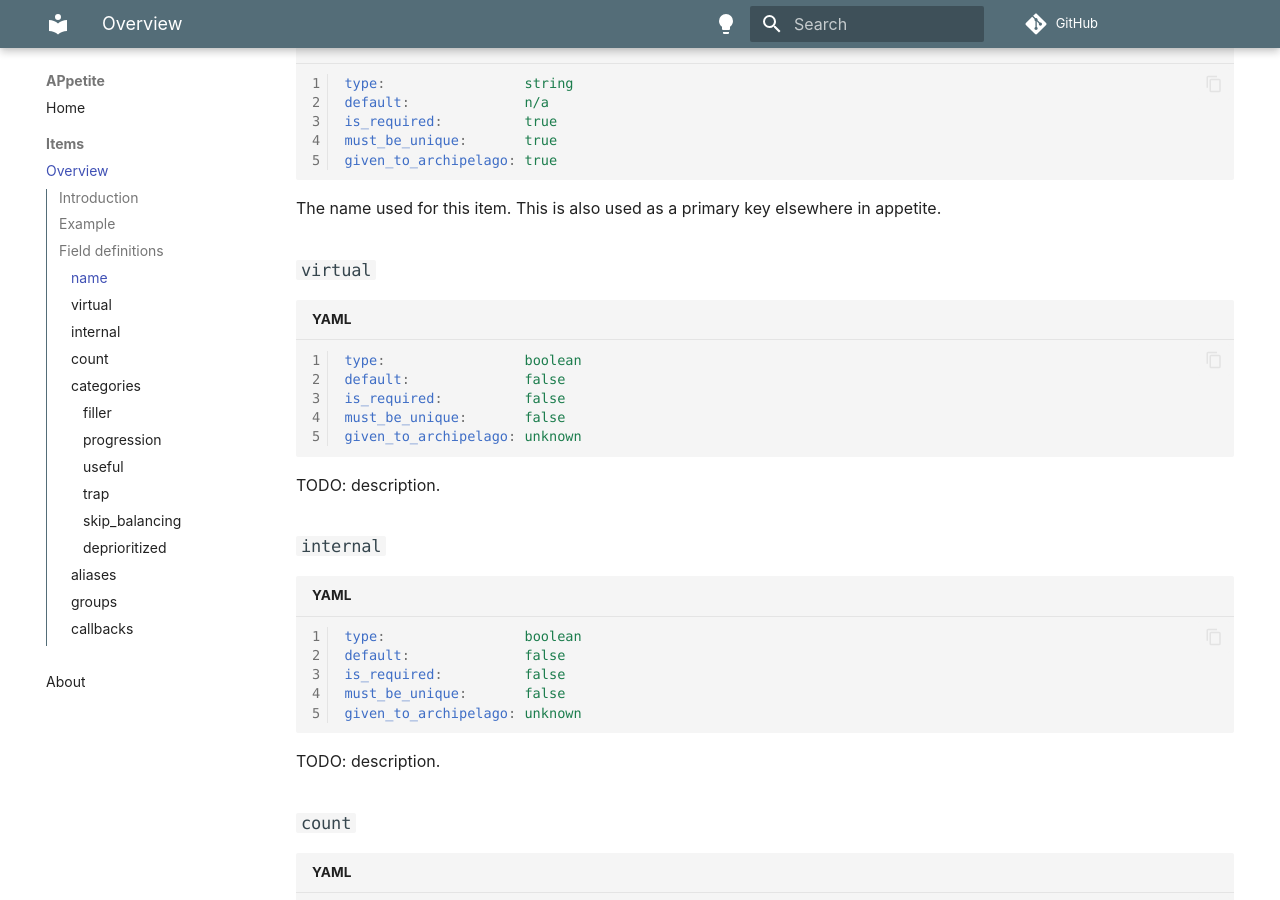
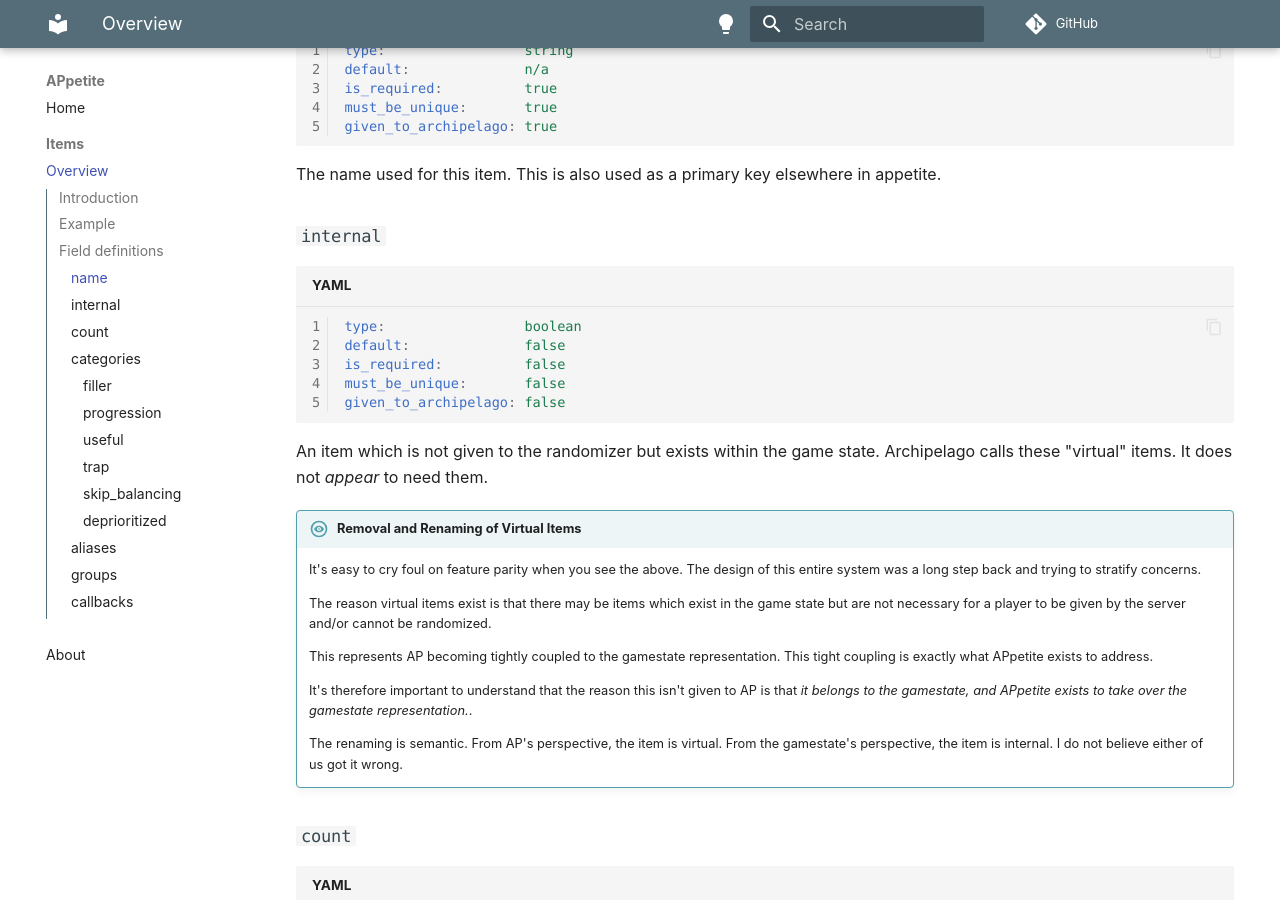
Before and after one commit to greysondn/appetite, an MkDocs documentation site: the page built from docs/items/overview.md, in a window 1280 px wide and 900 px high, scrolled down 1714 px. Built offline with MkDocs 1.6.1 and Material for MkDocs 9.7.7, drawn with Linux system fonts in a browser that asks for light colours; some web fonts are replaced; plug-ins that fetch from the network failed and are left out; comment, search, counter and statistics services are not loaded; the version menu is left out.

Commit message:
remove virtual field, define internal field clearly

````diff
--- a/docs/items/overview.md
+++ b/docs/items/overview.md
@@ -50,18 +50,6 @@ given_to_archipelago: true
 The name used for this item. This is also used as a primary key elsewhere in
 appetite.
 
-## `virtual`
-
-```yaml
-type:                 boolean
-default:              false
-is_required:          false
-must_be_unique:       false
-given_to_archipelago: unknown
-```
-
-TODO: description.
-
 ## `internal`
 
 ```yaml
@@ -69,10 +57,21 @@ type:                 boolean
 default:              false
 is_required:          false
 must_be_unique:       false
-given_to_archipelago: unknown
+given_to_archipelago: false
 ```
 
-TODO: description.
+An item which is not given to the randomizer but exists within the game state. Archipelago calls these "virtual" items. It does not *appear* to need them.
+
+!!! greysondn "Removal and Renaming of Virtual Items"
+    It's easy to cry foul on feature parity when you see the above. The design of this entire system was a long step back and trying to stratify concerns.
+
+    The reason virtual items exist is that there may be items which exist in the game state but are not necessary for a player to be given by the server and/or cannot be randomized.
+
+    This represents AP becoming tightly coupled to the gamestate representation. This tight coupling is exactly what APpetite exists to address.
+
+    It's therefore important to understand that the reason this isn't given to AP is that *it belongs to the gamestate, and APpetite exists to take over the gamestate representation.*.
+
+    The renaming is semantic. From AP's perspective, the item is virtual. From the gamestate's perspective, the item is internal. I do not believe either of us got it wrong.
 
 ## `count`
 
````
